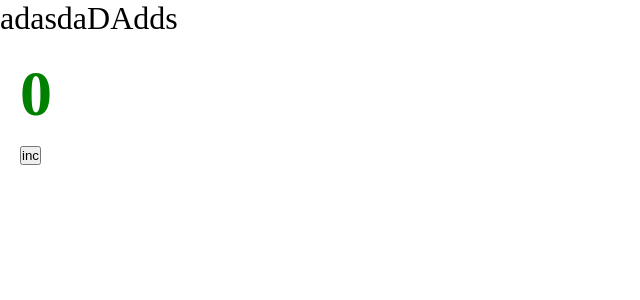
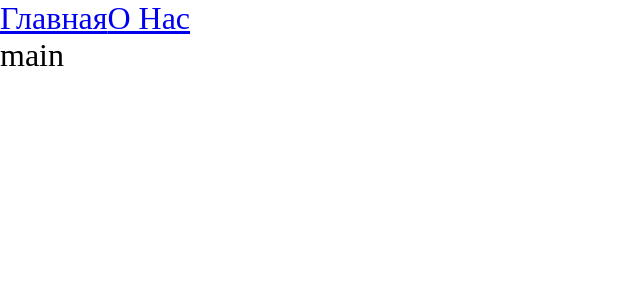
Before and after one commit to MaxV91/react-fsd, a React app: page / in a window 1280 px wide. Shown: the top 300 px of the page, without its empty margins (0-640 px from the left). Built offline with nearby package versions, Linux system fonts and the light colour scheme.

Commit message:
lazy loading

```diff
--- a/package.json
+++ b/package.json
@@ -16,6 +16,7 @@
     "@types/node": "^17.0.21",
     "@types/react": "^17.0.39",
     "@types/react-dom": "^17.0.11",
+    "@types/react-router-dom": "^5.3.3",
     "@types/webpack": "^5.28.0",
     "@types/webpack-dev-server": "^4.7.2",
     "css-loader": "^6.6.0",
@@ -33,6 +34,7 @@
   },
   "dependencies": {
     "react": "^17.0.2",
-    "react-dom": "^17.0.2"
+    "react-dom": "^17.0.2",
+    "react-router-dom": "^6.2.1"
   }
 }
--- a/src/App.tsx
+++ b/src/App.tsx
@@ -1,12 +1,21 @@
-import {Counter} from "./components/Counter";
 import './index.scss';
+import {Link, Route, Routes} from "react-router-dom";
+import {AboutPageAsync} from "./pages/AboutPage/AboutPage.async";
+import {MainPageAsync} from "./pages/MainPage/MainPage.async";
+import { Suspense } from 'react';
 
 
 const App = () => {
     return (
         <div className="app">
-            adasdaDAdds
-            <Counter />
+            <Link to={'/'}>Главная</Link>
+            <Link to={'/about'}>О Нас</Link>
+            <Suspense fallback={<div>Loading...</div>}>
+                <Routes>
+                    <Route path={'/'} element={<MainPageAsync />} />
+                    <Route path={'/about'} element={<AboutPageAsync />} />
+                </Routes>
+            </Suspense>
         </div>
     )
 }
--- a/src/index.tsx
+++ b/src/index.tsx
@@ -1,7 +1,10 @@
 import {render} from "react-dom";
 import App from "./App";
+import {BrowserRouter} from "react-router-dom";
 
 render(
-    <App />,
+    <BrowserRouter>
+        <App />
+    </BrowserRouter>,
     document.getElementById('root')
 )
--- /dev/null
+++ b/src/pages/AboutPage/AboutPage.async.tsx
@@ -0,0 +1,6 @@
+import { lazy } from "react";
+
+export const AboutPageAsync = lazy(() => new Promise(resolve => {
+    // @ts-ignore
+    setTimeout(() => resolve(import('./AboutPage')), 1500)
+}));
--- /dev/null
+++ b/src/pages/AboutPage/AboutPage.tsx
@@ -0,0 +1,9 @@
+const AboutPage = () => {
+    return (
+        <div>
+            about
+        </div>
+    )
+}
+
+export default AboutPage;
--- /dev/null
+++ b/src/pages/MainPage/MainPage.async.tsx
@@ -0,0 +1,6 @@
+import {lazy} from "react";
+
+export const MainPageAsync = lazy(() => new Promise(resolve => {
+    // @ts-ignore
+    setTimeout(() => resolve(import('./MainPage')), 1500)
+}));
--- /dev/null
+++ b/src/pages/MainPage/MainPage.tsx
@@ -0,0 +1,9 @@
+const MainPage = () => {
+    return (
+        <div>
+            main
+        </div>
+    )
+}
+
+export default MainPage;
--- a/tsconfig.json
+++ b/tsconfig.json
@@ -5,7 +5,7 @@
     // Однако это не означает, что теперь вовсе нельзя использовать any.
     // Это означает лишь, что в подобных ситуация разработчик должен явно писать any,
     "noImplicitAny": true,
-    "module": "es6",
+    "module": "ESNext",
     // В какую спецификацию компилируем: для поддержки большинства браузеров
     "target": "es5",
     "jsx": "react-jsx",
```
Also changed, not shown: 2 other files (tests, documents, lock files or other folders).
